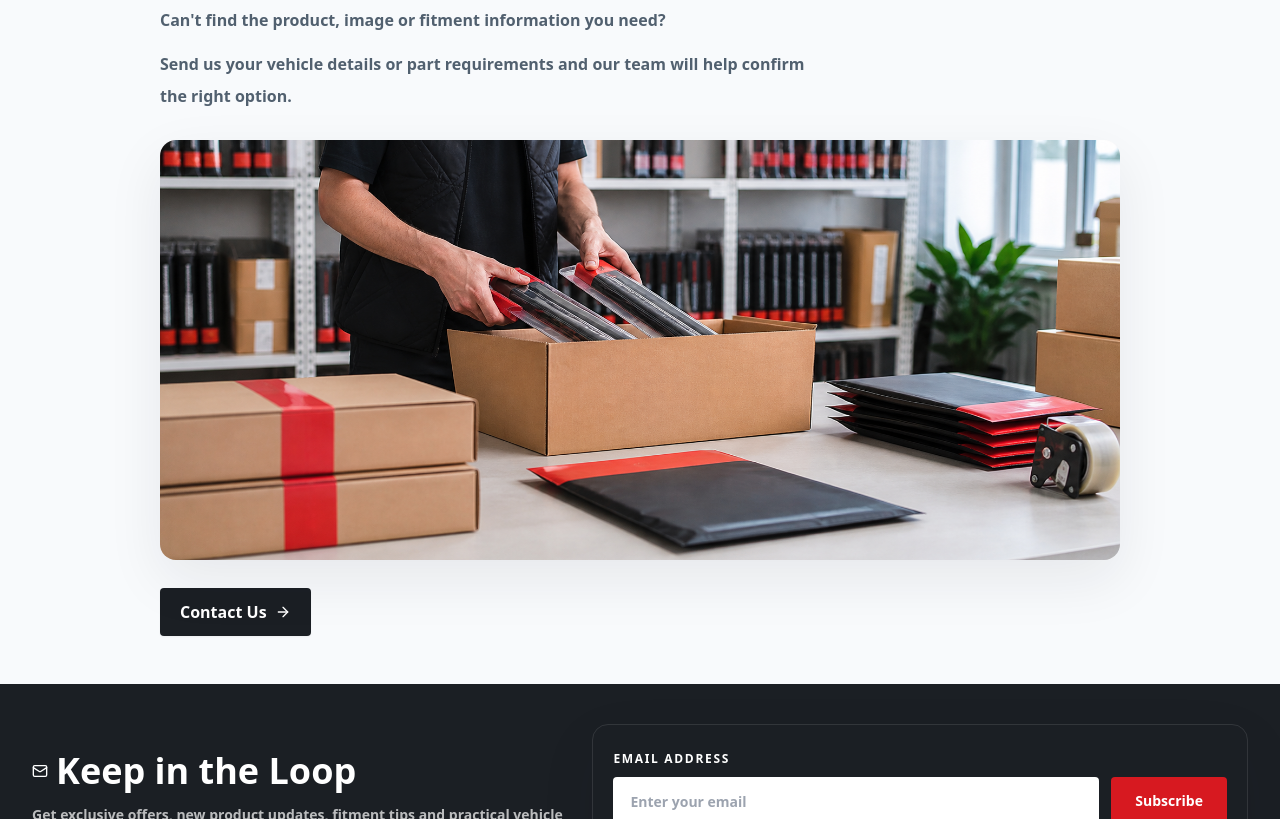
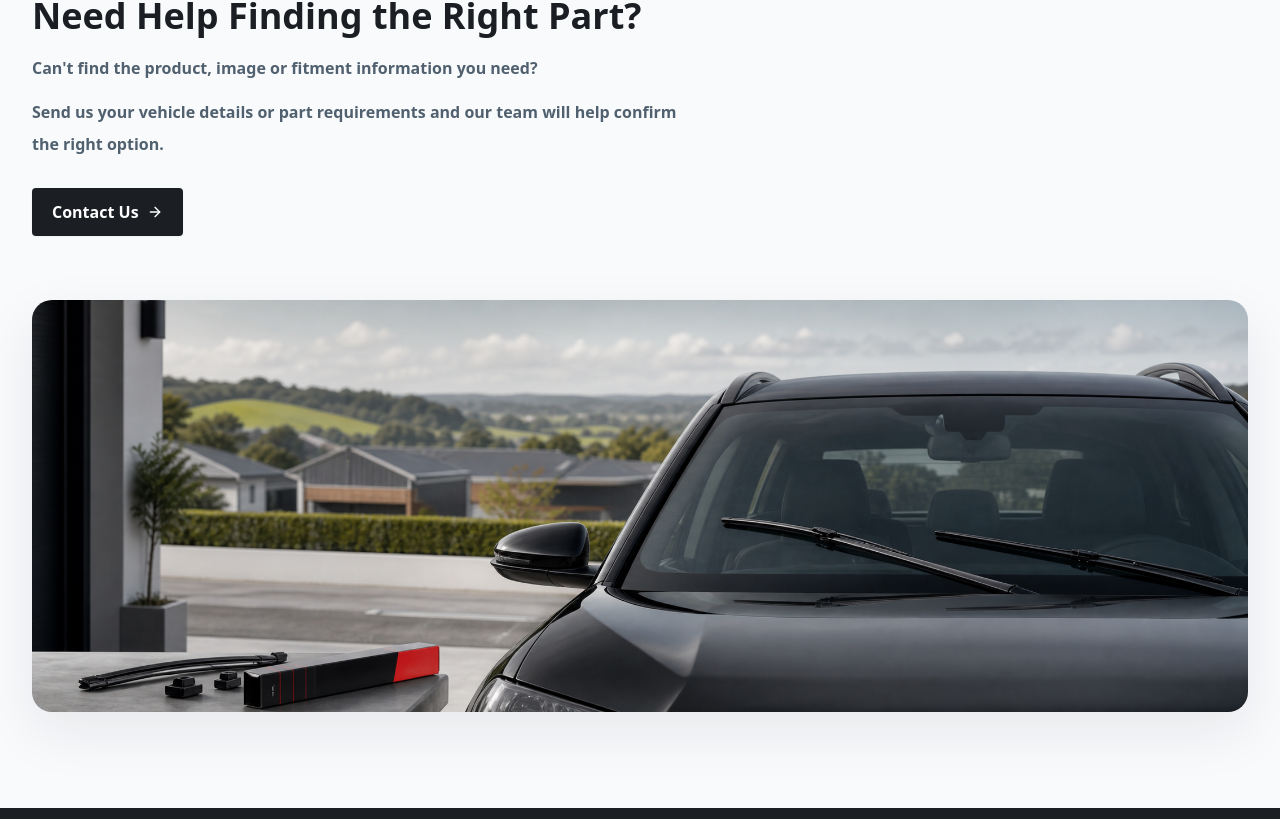
Before and after one commit to windalike5114/Nexauto, a Next.js app: page / in a window 1280 px wide. Shown: the part 4001-4820 px from the top of the page. Built offline with nearby package versions, Linux system fonts and the light colour scheme; no server answers; the database is empty.

Commit message:
Add homepage parts support hero image

```diff
--- a/app/page.tsx
+++ b/app/page.tsx
@@ -168,7 +168,7 @@ export default async function HomePage() {
       </div>
 
       <section className="border-t border-black/10 bg-[#F8FAFC]">
-        <div className="mx-auto max-w-5xl px-4 py-12 sm:px-6 lg:px-8">
+        <div className="mx-auto max-w-7xl px-4 py-20 sm:px-6 lg:px-8 lg:py-24">
           <div className="max-w-3xl">
             <h2 className="text-3xl font-black leading-tight text-ink sm:text-4xl">Need Help Finding the Right Part?</h2>
             <p className="mt-4 text-base font-bold leading-8 text-steel">
@@ -178,20 +178,20 @@ export default async function HomePage() {
               Send us your vehicle details or part requirements and our team will help confirm the right option.
             </p>
           </div>
-          <div className="relative mt-7 aspect-[16/7] overflow-hidden rounded-2xl bg-zinc-100 shadow-panel">
-            <Image
-              src="/home/local-service.png"
-              alt="NexAutoParts local service and dispatch support"
-              fill
-              className="object-cover"
-              sizes="(min-width: 1024px) 960px, 100vw"
-            />
-          </div>
           <div>
             <Link href="/contact" className="mt-7 inline-flex h-12 items-center gap-2 rounded bg-ink px-5 font-black text-white shadow-sm transition hover:-translate-y-0.5 hover:bg-black">
               Contact Us
               <ArrowRight className="h-4 w-4" />
             </Link>
+          </div>
+          <div className="relative mt-12 aspect-[4/3] overflow-hidden rounded-[20px] bg-zinc-100 shadow-panel sm:mt-14 sm:aspect-[16/7] lg:mt-16 lg:aspect-[1920/650]">
+            <Image
+              src="/home/parts-support-hero.png"
+              alt="Modern vehicle with windscreen wipers and automotive parts support"
+              fill
+              className="object-cover"
+              sizes="(min-width: 1280px) 1216px, 100vw"
+            />
           </div>
         </div>
       </section>
```
Also changed, not shown: public/home/parts-support-hero.png (added).
